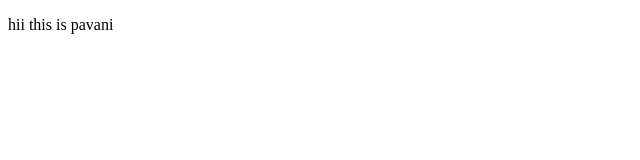
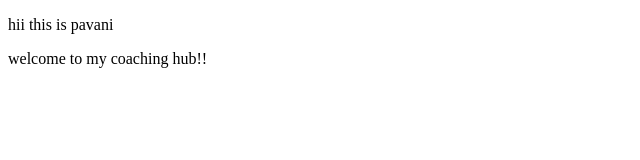
Before and after one commit to pavani-m30/coaching, a plain HTML site: page index.html in a window 1280 px wide. Shown: the whole page, without its empty margins (0-640 px from the left). Drawn offline with Linux system fonts and the light colour scheme.

Commit message:
new line added

```diff
--- a/index.html
+++ b/index.html
@@ -7,5 +7,6 @@
 </head>
 <body>
     <p>hii this is pavani</p>
+    <p>welcome to my coaching hub!!</p>
 </body>
 </html>
```
